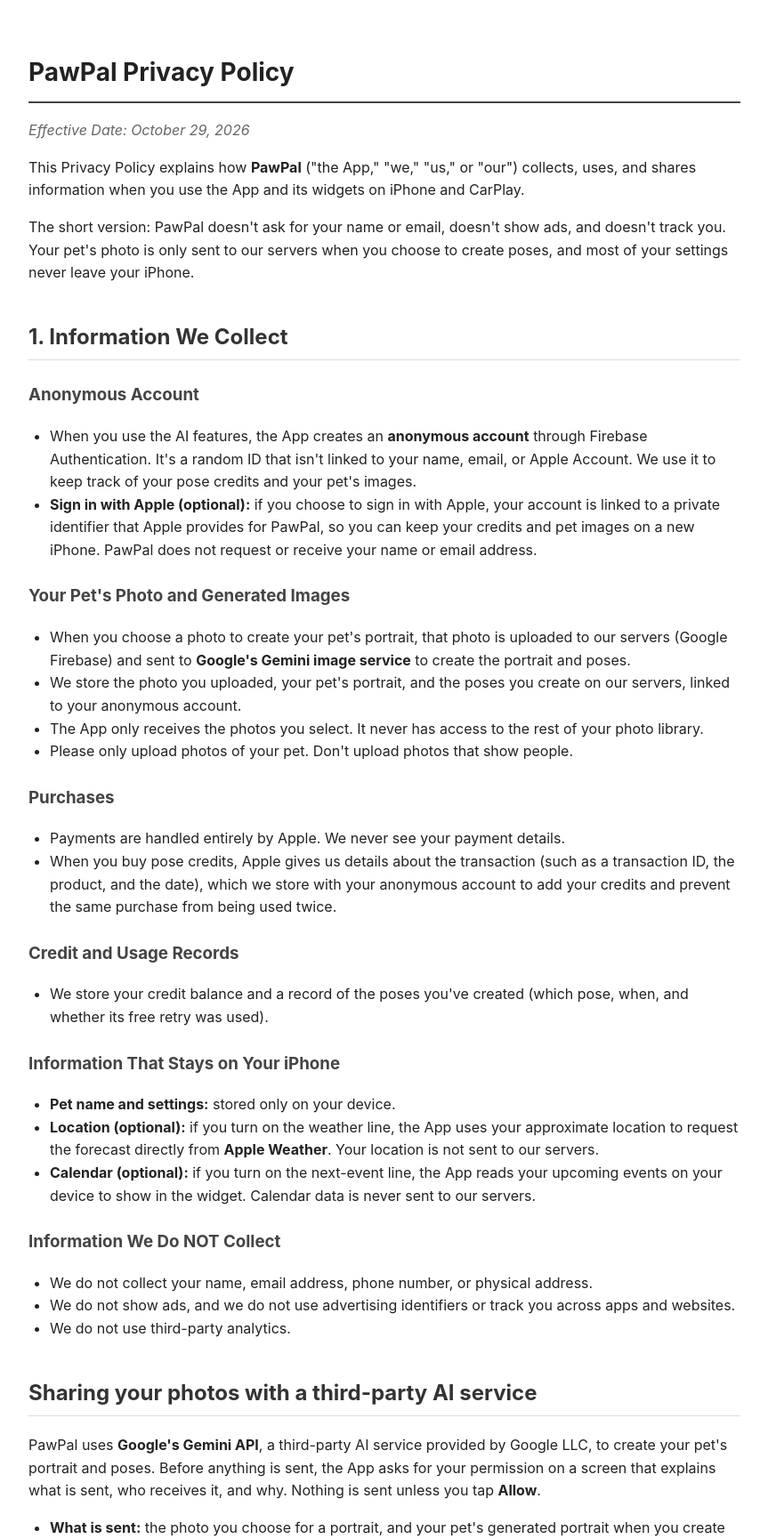
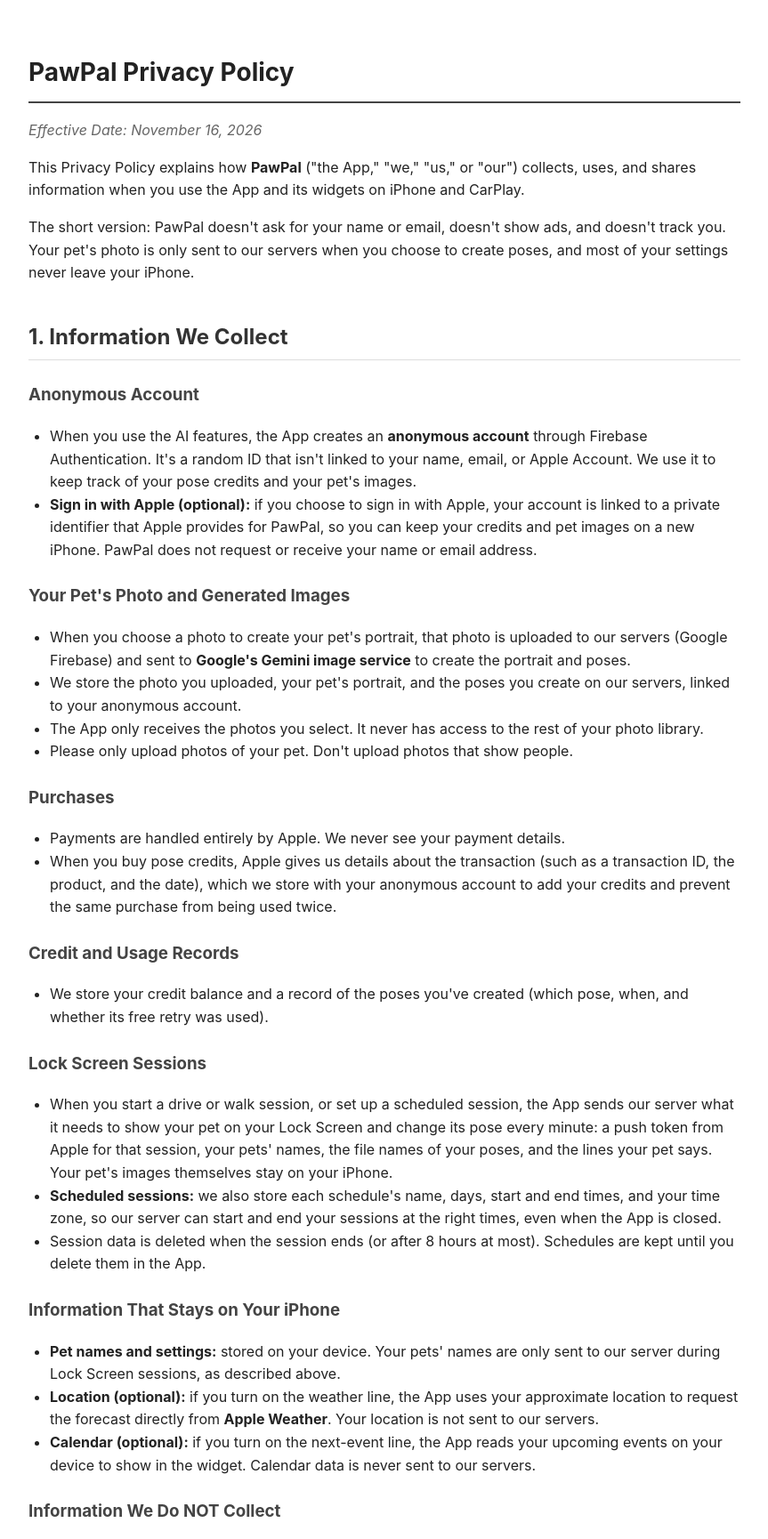
Before and after one commit to JohnRusso8/johnrusso8.github.io, a plain HTML site: page pawpal/privacy/index.html in a window 1280 px wide. Shown: the top 1730 px of the page at 89% size, without its empty margins (208-1071 px from the left). Drawn offline with Linux system fonts and the light colour scheme.

Commit message:
PawPal privacy policy: Lock Screen sessions and scheduled sessions

```diff
--- a/pawpal/privacy/index.html
+++ b/pawpal/privacy/index.html
@@ -79,7 +79,7 @@
 </head>
 <body>
 <h1>PawPal Privacy Policy</h1>
-<p class="effective">Effective Date: October 29, 2026</p>
+<p class="effective">Effective Date: November 16, 2026</p>
 
 <p>This Privacy Policy explains how <strong>PawPal</strong> (&quot;the App,&quot; &quot;we,&quot; &quot;us,&quot; or &quot;our&quot;) collects, uses, and shares information when you use the App and its widgets on iPhone and CarPlay.</p>
 
@@ -112,9 +112,16 @@
   <li>We store your credit balance and a record of the poses you've created (which pose, when, and whether its free retry was used).</li>
 </ul>
 
+<h3>Lock Screen Sessions</h3>
+<ul>
+  <li>When you start a drive or walk session, or set up a scheduled session, the App sends our server what it needs to show your pet on your Lock Screen and change its pose every minute: a push token from Apple for that session, your pets' names, the file names of your poses, and the lines your pet says. Your pet's images themselves stay on your iPhone.</li>
+  <li><strong>Scheduled sessions:</strong> we also store each schedule's name, days, start and end times, and your time zone, so our server can start and end your sessions at the right times, even when the App is closed.</li>
+  <li>Session data is deleted when the session ends (or after 8 hours at most). Schedules are kept until you delete them in the App.</li>
+</ul>
+
 <h3>Information That Stays on Your iPhone</h3>
 <ul>
-  <li><strong>Pet name and settings:</strong> stored only on your device.</li>
+  <li><strong>Pet names and settings:</strong> stored on your device. Your pets' names are only sent to our server during Lock Screen sessions, as described above.</li>
   <li><strong>Location (optional):</strong> if you turn on the weather line, the App uses your approximate location to request the forecast directly from <strong>Apple Weather</strong>. Your location is not sent to our servers.</li>
   <li><strong>Calendar (optional):</strong> if you turn on the next-event line, the App reads your upcoming events on your device to show in the widget. Calendar data is never sent to our servers.</li>
 </ul>
@@ -140,6 +147,7 @@
 <ul>
   <li>To create your pet's portrait and poses and show them in the App and widgets.</li>
   <li>To add, track, and use your pose credits.</li>
+  <li>To show your pet on your Lock Screen during sessions, change its pose, and start and end scheduled sessions.</li>
   <li>To prevent fraud and abuse, such as reusing a purchase or using credits from a purchase that is being refunded.</li>
   <li>To fix problems and keep the service running.</li>
 </ul>
@@ -163,13 +171,13 @@
 
 <h3>Apple</h3>
 <ul>
-  <li>Processes purchases and refunds (App Store) and provides weather data (Apple Weather).</li>
+  <li>Processes purchases and refunds (App Store), provides weather data (Apple Weather), and delivers Lock Screen session updates (Apple Push Notification service).</li>
   <li>Privacy Policy: <a href="https://www.apple.com/legal/privacy/" target="_blank">https://www.apple.com/legal/privacy/</a></li>
 </ul>
 
 <h2>5. Data Retention and Deletion</h2>
 <p>We keep your account, credit balance, purchase records, and pet images for as long as you use the App. Deleting the App removes everything stored on your iPhone, but not the images and records on our servers.</p>
-<p>You can delete your account at any time in the App under <strong>Account &rarr; Delete account &amp; pet data</strong>. This permanently deletes your pet's images, credits, and history from our servers and your iPhone, and, if you signed in with Apple, revokes PawPal's access to your Apple sign-in. You can also email us at the contact below to request deletion. We keep purchase records without any link to your account where needed to prevent fraud or meet legal requirements.</p>
+<p>You can delete your account at any time in the App under <strong>Account &rarr; Delete account &amp; pet data</strong>. This permanently deletes your pet's images, credits, history, and session schedules from our servers and your iPhone, and, if you signed in with Apple, revokes PawPal's access to your Apple sign-in. You can also email us at the contact below to request deletion. We keep purchase records without any link to your account where needed to prevent fraud or meet legal requirements.</p>
 
 <h2>6. Children&apos;s Privacy</h2>
 <p>PawPal is not directed to children under 13, and we do not knowingly collect personal information from children under 13. If you believe a child has provided us information, contact us and we will delete it.</p>
```
